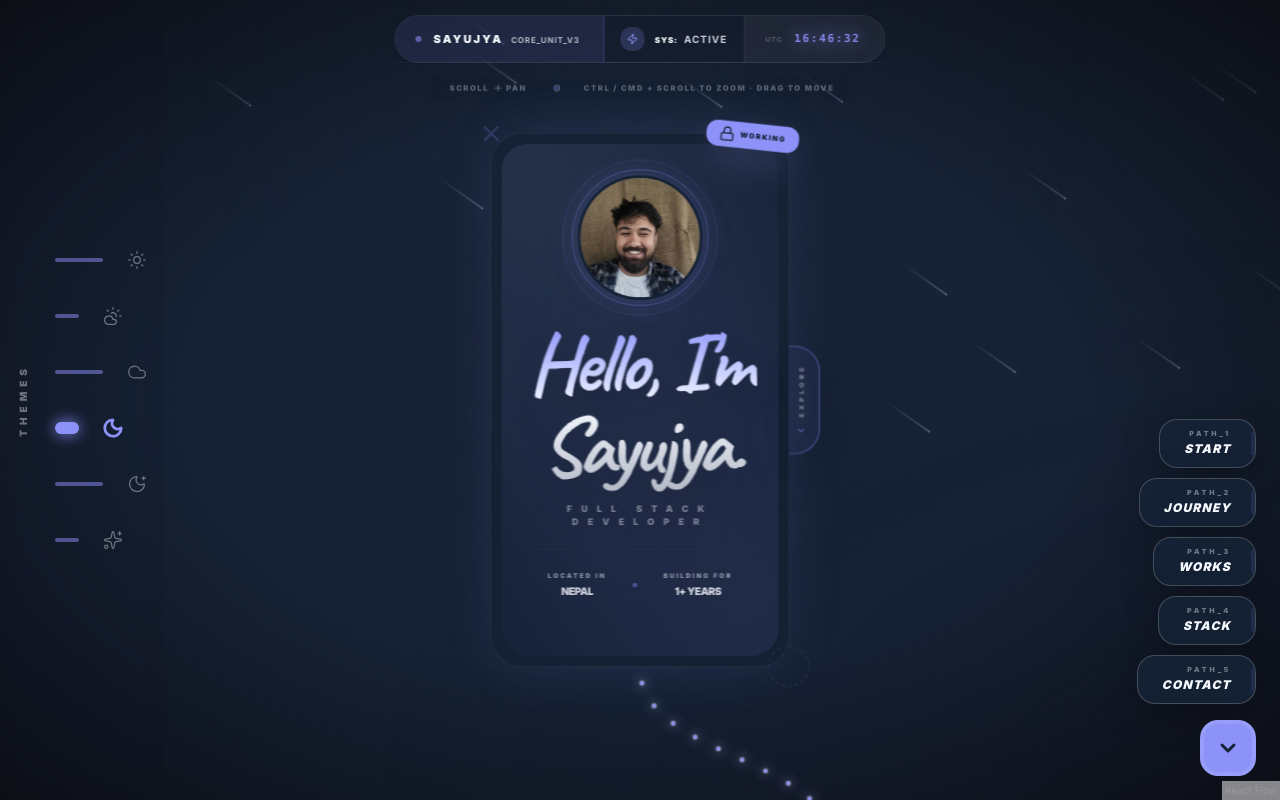
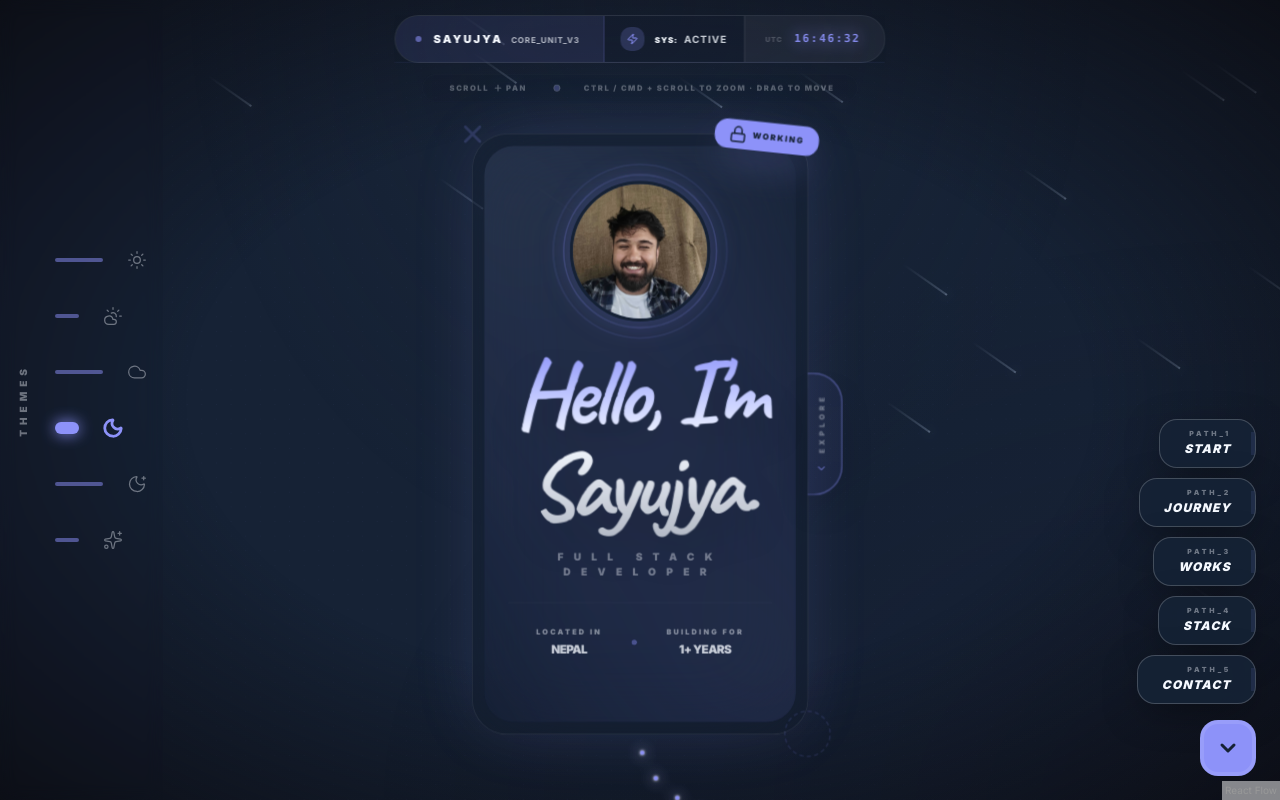
Before and after one commit to sayujyaa/portfolio-v3, a Next.js app: page / in a window 1280 px wide. Built offline with nearby package versions, Linux system fonts and the light colour scheme.

Commit message:
refactor: enhance mobile responsiveness in FlowCanvas and Nav components by adjusting padding and zoom settings

```diff
--- a/src/components/flow-canvas.tsx
+++ b/src/components/flow-canvas.tsx
@@ -1,13 +1,11 @@
 "use client";
 
-import { useMemo, useCallback, useState, useEffect } from "react";
+import { useMemo, useState, useEffect } from "react";
 import {
   ReactFlow,
   useNodesState,
   useEdgesState,
-  addEdge,
   Background,
-  Connection,
   Edge,
   Node,
   ReactFlowProvider,
@@ -91,11 +89,6 @@ export function FlowCanvas({ initialNodes, initialEdges }: FlowCanvasProps) {
     [],
   );
 
-  const onConnect = useCallback(
-    (params: Connection | Edge) => setEdges((eds) => addEdge(params, eds)),
-    [setEdges],
-  );
-
   return (
     <ReactFlowProvider>
       <ReactFlow
@@ -103,18 +96,21 @@ export function FlowCanvas({ initialNodes, initialEdges }: FlowCanvasProps) {
         edges={edges}
         onNodesChange={onNodesChange}
         onEdgesChange={onEdgesChange}
-        onConnect={onConnect}
         nodeTypes={nodeTypes}
         edgeTypes={edgeTypes}
-        minZoom={0.2}
-        maxZoom={VIEW_CONFIG.MAX_ZOOM}
+        minZoom={isMobile ? 0.85 : 0.2}
+        maxZoom={isMobile ? 1.15 : VIEW_CONFIG.MAX_ZOOM}
+        nodesConnectable={false}
+        connectOnClick={false}
         panOnScroll
         panOnScrollMode={PanOnScrollMode.Free}
         fitView
         fitViewOptions={{
-          padding: VIEW_CONFIG.NODE_FOCUS_PADDING,
+          padding: { top: 0.5, bottom: 0.2, left: 0, right: 0 },
           nodes: [{ id: "intro-1" }],
-          maxZoom: VIEW_CONFIG.INITIAL_ZOOM,
+          maxZoom: isMobile
+            ? VIEW_CONFIG.INITIAL_ZOOM
+            : VIEW_CONFIG.INITIAL_ZOOM + 0.15,
         }}
         nodesDraggable={!isMobile}
         // zoomOnPinch={!isMobile}
--- a/src/components/nav.tsx
+++ b/src/components/nav.tsx
@@ -9,6 +9,7 @@ import { NAV_LINKS, VIEW_CONFIG } from "@/constants";
 export function Nav() {
   const { fitView } = useReactFlow();
   const [isOpen, setIsOpen] = useState(false);
+  const [isMobile, setIsMobile] = useState(false);
 
   const handleGoTo = useCallback(
     (id: string) => {
@@ -16,7 +17,7 @@ export function Nav() {
         void fitView({
           nodes: [{ id }],
           duration: 800,
-          padding: VIEW_CONFIG.NODE_FOCUS_PADDING,
+          padding: { top: 0.5, bottom: 0.2, left: 0, right: 0 },
           maxZoom: VIEW_CONFIG.INITIAL_ZOOM,
         });
       }, 50);
@@ -29,6 +30,7 @@ export function Nav() {
     // This avoids the "synchronous setState in effect" cascading render warning
     const rafId = requestAnimationFrame(() => {
       const isStartMobile = window.innerWidth < 768;
+      setIsMobile(isStartMobile);
       setIsOpen(!isStartMobile);
     });
 
@@ -91,8 +93,8 @@ export function Nav() {
           </AnimatePresence>
 
           <motion.button
-            whileHover={{ scale: 1.1 }}
-            whileTap={{ scale: 0.9 }}
+            whileHover={isMobile ? undefined : { scale: 1.1 }}
+            whileTap={isMobile ? { scale: 0.97 } : { scale: 0.9 }}
             onClick={() => setIsOpen(!isOpen)}
             className="w-14 h-14 rounded-2xl bg-ui-primary text-background flex items-center justify-center shadow-[0_10px_30px_rgba(var(--ui-primary-rgb),0.5)] border-4 border-white/10 transition-transform z-10"
           >
@@ -102,7 +104,7 @@ export function Nav() {
                 initial={{ rotate: -90, opacity: 0 }}
                 animate={{ rotate: 0, opacity: 1 }}
                 exit={{ rotate: 90, opacity: 0 }}
-                transition={{ duration: 0.2 }}
+                transition={{ duration: isMobile ? 0.12 : 0.2 }}
               >
                 {isOpen ? (
                   <ChevronDown size={24} strokeWidth={3} />
--- a/src/constants/flow.ts
+++ b/src/constants/flow.ts
@@ -15,14 +15,14 @@ export const NODE_TYPES = {
 export const VIEW_CONFIG = {
   PADDING: {
     MOBILE: 0.5,
-    DESKTOP: 0.8,
-    INITIAL: { top: 100, bottom: 100, left: 100, right: 100 },
+    DESKTOP: 0.5,
+    INITIAL: { top: 120, bottom: 100, left: 100, right: 100 },
   },
   INTRO_FOCUS_PADDING: {
     MOBILE: { top: 190, bottom: 110, left: 36, right: 36 },
     DESKTOP: { top: 220, bottom: 140, left: 72, right: 72 },
   },
-  NODE_FOCUS_PADDING: 0.5,
+  NODE_FOCUS_PADDING: 0.35,
   DURATION: 1100,
   MAX_ZOOM: 2,
   INITIAL_ZOOM: 1,
```
